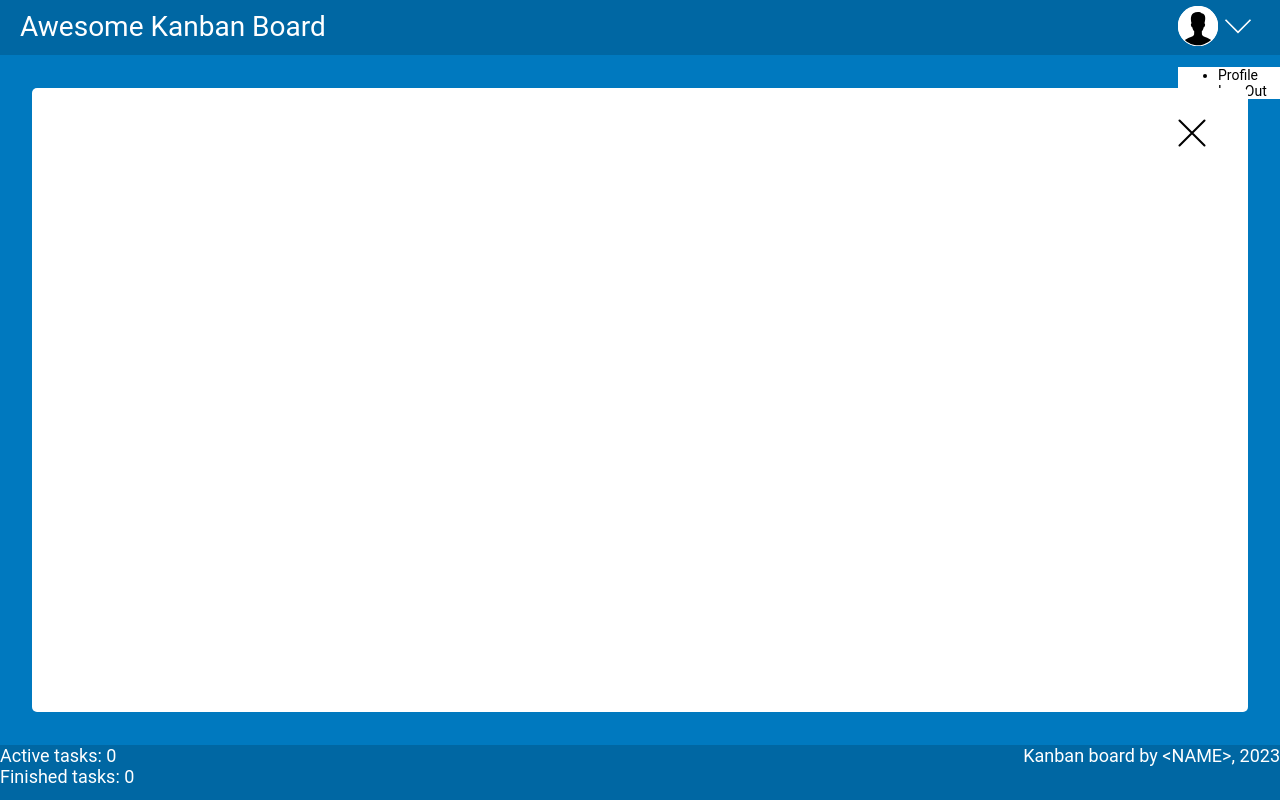
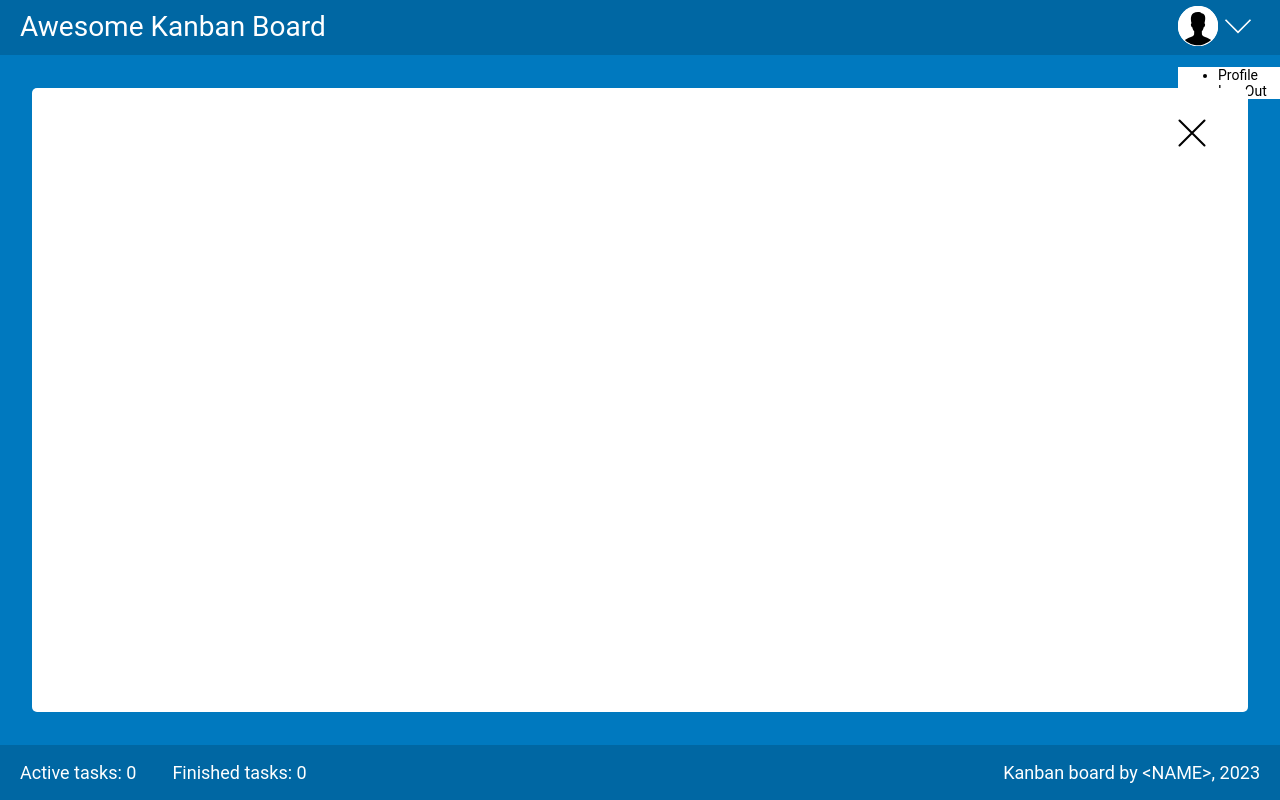
Before and after one commit to Stanisgrox/Typescript-React-Kanban-board, a React (Create React App) app: page /task/1 in a window 1280 px wide. Built offline with nearby package versions, Linux system fonts and the light colour scheme.

Commit message:
Footer styling

```diff
--- a/src/components/footer/footer.css
+++ b/src/components/footer/footer.css
@@ -4,4 +4,25 @@
     left: 0px;
     font-size: 18px;
     line-height: 21px;
+    display: flex;
+    flex-direction: row;
+    justify-content: space-between;
 }
+
+.footer-leftbar{
+    margin-left: 20px;
+    margin-top: auto;
+    margin-bottom: auto;
+    display: flex;
+    flex-direction: row;
+}
+
+.footer-rightbar  {
+    margin-right: 20px;
+    margin-top: auto;
+    margin-bottom: auto;
+}
+
+.footer-leftbar-counter{
+    margin-right: 36px;
+}
--- a/src/components/footer/footer.tsx
+++ b/src/components/footer/footer.tsx
@@ -18,15 +18,15 @@ const Footer: React.FC<FooterProps> = (props: FooterProps) => {
 
     return (
         <footer className='footer navigation'>
-            <div>
-                <div>
+            <div className = 'footer-leftbar'>
+                <div className='footer-leftbar-counter'>
                     Active tasks: {active}
                 </div>
-                <div>
+                <div className='footer-leftbar-counter'>
                     Finished tasks: {finished}
                 </div>
             </div>
-            <div>
+            <div className =  'footer-rightbar'>
                 Kanban board by {props.author}, {props.year}
             </div>
         </footer>
```
